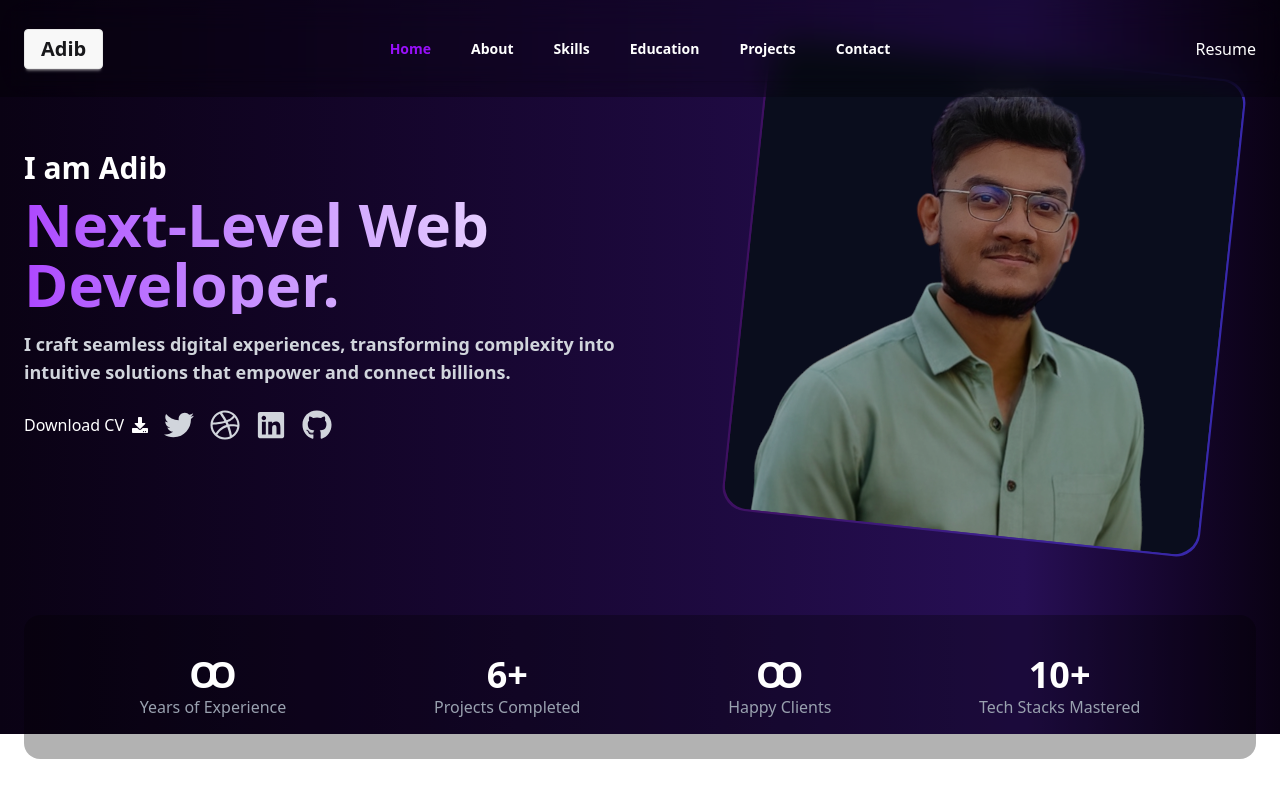
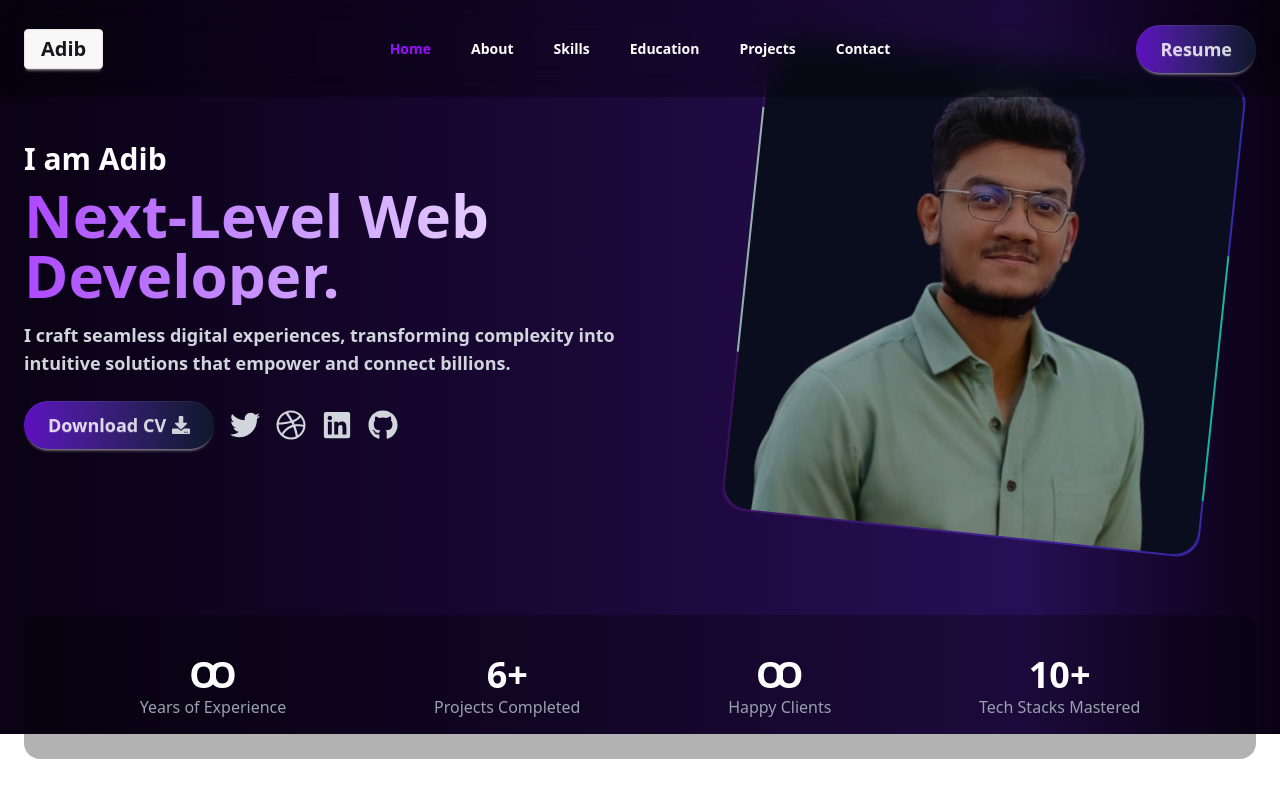
Before and after one commit to adibahbab4108/portfolio1, a React (Vite) app: page / in a window 1280 px wide. Built offline with nearby package versions, Linux system fonts and the light colour scheme.

Commit message:
Hero Section updated

```diff
--- a/src/index.css
+++ b/src/index.css
@@ -1,2 +1,21 @@
 @import "tailwindcss";
 @plugin "daisyui";
+
+html {
+    scroll-behavior: smooth;
+}
+
+.customized-btn {
+    @apply font-bold btn rounded-full bg-gradient-to-r from-violet-800 to-slate-900 text-white/80 text-lg p-6 hover:bg-gradient-to-l border-0 transition duration-300
+}
+
+
+.spining-card {
+    background: linear-gradient(rgb(255, 255, 255), rgb(11, 253, 221));
+    animation: spin 7s linear infinite;
+    width: calc(50% + 1px);
+    height: calc(100% + 200px);
+    top: -20%;
+    left: 20%;
+    z-index: -1;
+}
```
